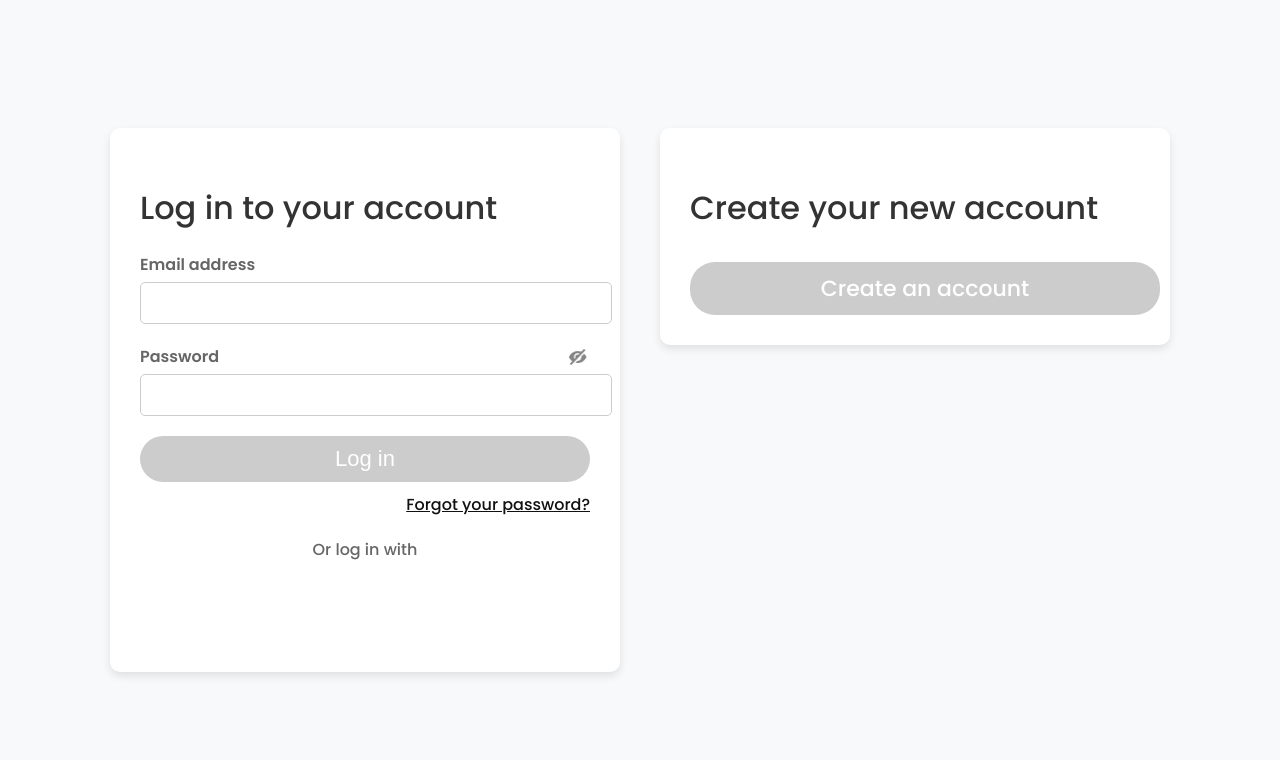
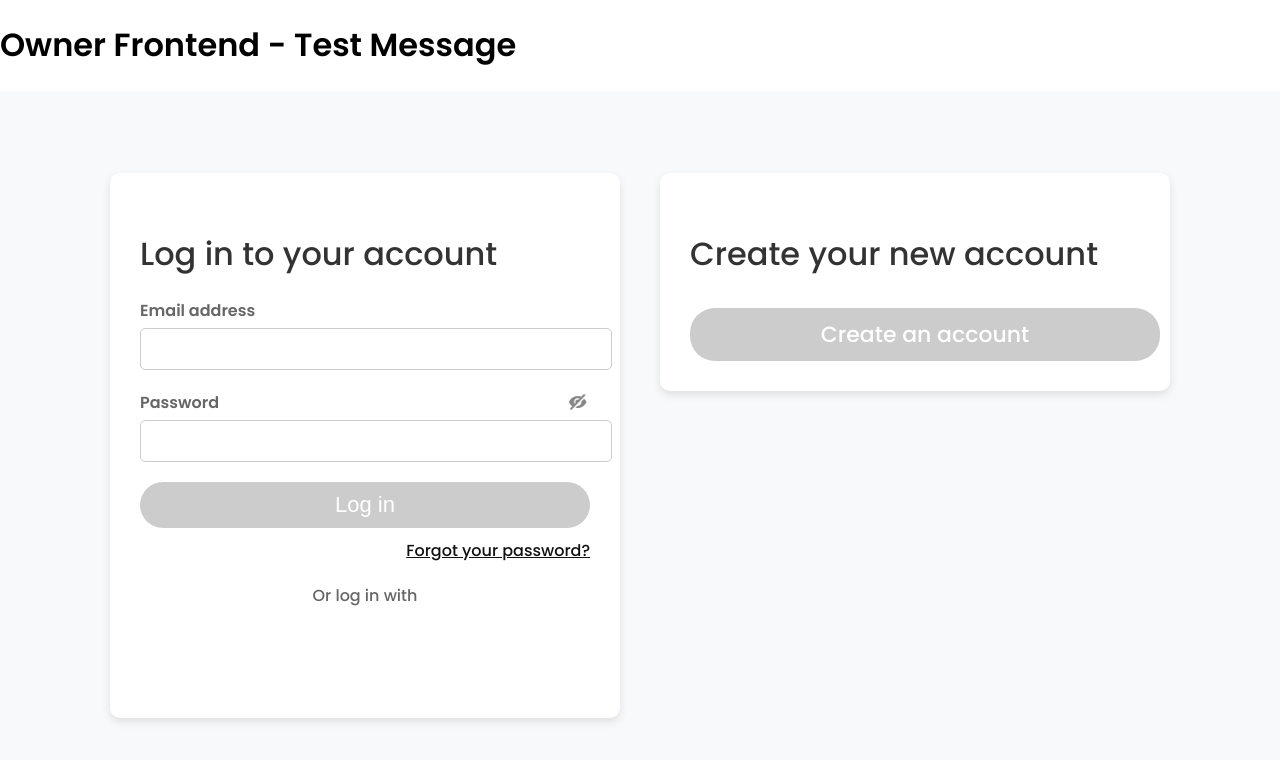
Before and after one commit to PatrickLiao-527/Portion, a React (Create React App) app in the folder frontend/: page /owner/login in a window 1280 px wide. Shown: the top 760 px of the page. Built offline with nearby package versions, Linux system fonts and the light colour scheme; no server answers.

Commit message:
- additional testing

```diff
--- a/frontend/package.json
+++ b/frontend/package.json
@@ -24,10 +24,11 @@
     "web-vitals": "^4.0.1"
   },
   "devDependencies": {
-    "@babel/plugin-proposal-private-property-in-object": "^7.18.6"
+    "@babel/plugin-proposal-private-property-in-object": "^7.18.6",
+    "cross-env": "^7.0.3"
   },
   "scripts": {
-    "start": "PORT=3001 react-scripts start",
+    "start": "cross-env PORT=3001 react-scripts start",
     "build": "react-scripts build",
     "test": "react-scripts test",
     "eject": "react-scripts eject"
--- a/frontend/src/App.jsx
+++ b/frontend/src/App.jsx
@@ -63,6 +63,7 @@ const App = () => {
       <WebSocketProvider>
         <Router basename="/owner">
           <div className="App">
+          <h1>Owner Frontend - Test Message</h1> {/* Add this line */}
             <AppContent />
           </div>
         </Router>
```
Also changed, not shown: 1 other file (tests, documents, lock files or other folders).
